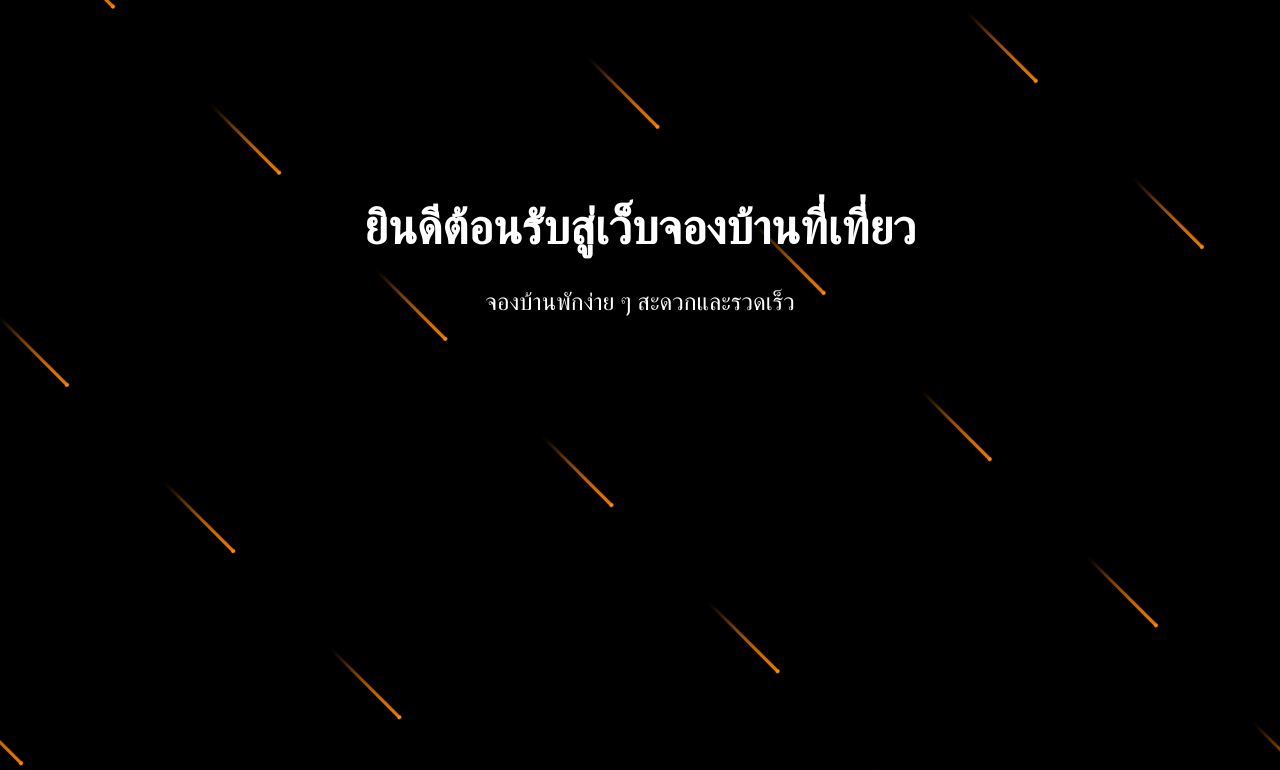
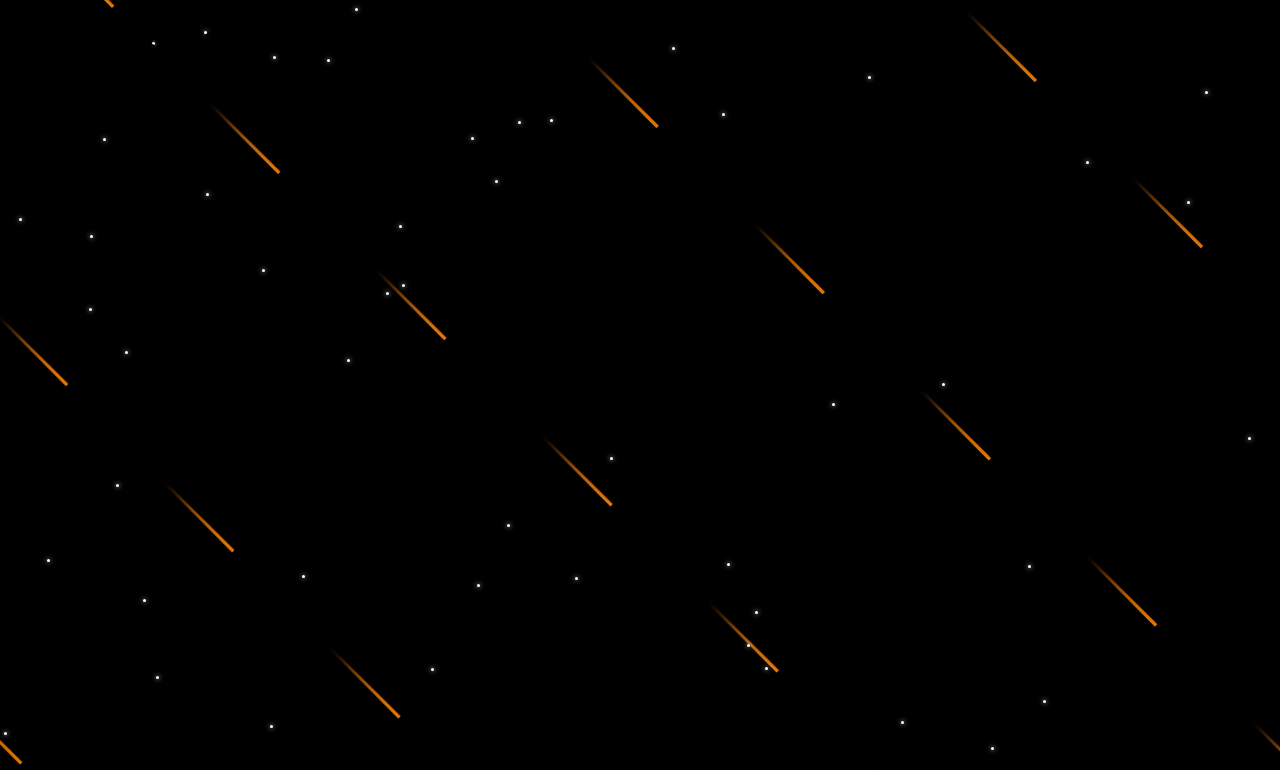
Before and after one commit to mmoth123/my-website, a plain HTML site: page index.html in a window 1280 px wide. Shown: the top 770 px of the page. Drawn offline with Linux system fonts and the light colour scheme.

Commit message:
bg-animation.css

```diff
--- a/bg-animation.css
+++ b/bg-animation.css
@@ -1,4 +1,4 @@
-/* From Uiverse.io by marsella_3472 */
+/* CSS สำหรับพื้นหลัง */
 .container {
     position: absolute;
     inset: 0;
@@ -16,33 +16,28 @@
         rgb(255, 140, 17),
         #0000
     ),
-    radial-gradient(4px 100px at 300px 235px, rgb(255, 119, 0), #884e2800),
-    radial-gradient(
-      1.5px 1.5px at 150px 117.5px,
-      rgb(255, 144, 9) 100%,
-      #0000 150%
-    );
+    radial-gradient(4px 100px at 300px 235px, rgb(255, 119, 0), #884e2800);
 
-  background-size: 300px 235px, 300px 235px, 300px 235px;
-  animation: hi 150s linear infinite;
+    background-size: 300px 235px, 300px 235px;
+    animation: bg-move 150s linear infinite;
 }
 
 /* ทำให้พื้นหลังเคลื่อนไหว */
-@keyframes hi {
+@keyframes bg-move {
     0% {
-    background-position: 0px 220px, 3px 220px, 151.5px 337.5px;
+        background-position: 0px 220px, 3px 220px;
     }
     to {
-    background-position: 0px 6800px, 3px 6800px, 151.5px 6917.5px;
+        background-position: 0px 6800px, 3px 6800px;
     }
 }
 
-/* จัดให้เนื้อหาอยู่ตรงกลาง */
-.content {
-    position: relative;
-    z-index: 1;
-    text-align: center;
-    color: white;
-    font-size: 24px;
-    padding-top: 20vh;
-}
+/* เพิ่มสไตล์สำหรับดาว */
+.star {
+    position: absolute;
+    width: 3px;
+    height: 3px;
+    background-color: white;
+    border-radius: 50%;
+    box-shadow: 0 0 5px white;
+    animation: twinkle 10s linear infinite;
```
Lines whose indentation alone changed are shown as unchanged.
